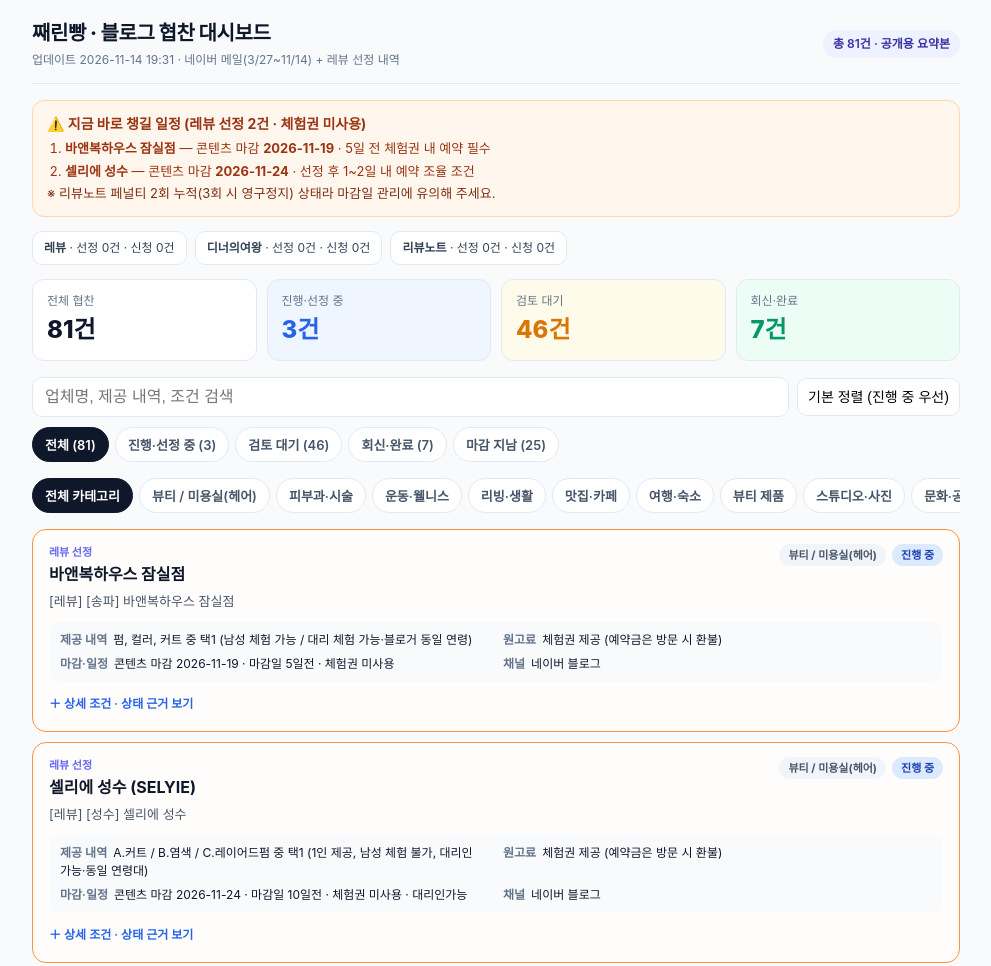
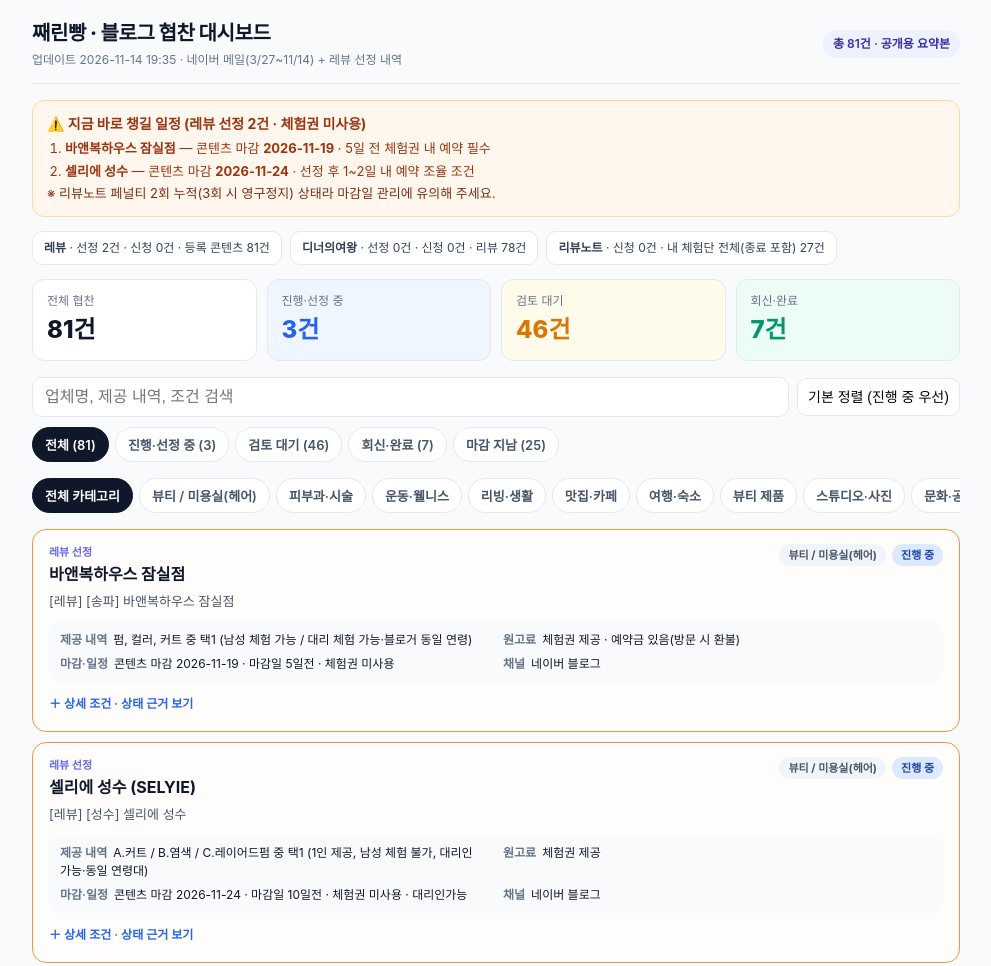
Before and after one commit to zzaerini/blog-sponsorship-dashboard, a plain HTML site: page index.html in a window 1280 px wide. Shown: the top 966 px of the page, without its empty margins (144-1135 px from the left). Drawn offline with Linux system fonts and the light colour scheme.

Commit message:
Fix platform snapshot counts and deposit note

```diff
--- a/index.html
+++ b/index.html
@@ -125,7 +125,7 @@
   <header>
     <div>
       <h1>째린빵 · 블로그 협찬 대시보드</h1>
-      <div class="sub">업데이트 2026-11-14 19:31 · 네이버 메일(3/27~11/14) + 레뷰 선정 내역</div>
+      <div class="sub">업데이트 2026-11-14 19:35 · 네이버 메일(3/27~11/14) + 레뷰 선정 내역</div>
     </div>
     <span class="acct-badge">총 81건 · 공개용 요약본</span>
   </header>
@@ -140,7 +140,7 @@
   </div>
 
   <div class="plat-row">
-    <div class="plat-chip"><strong>레뷰</strong> · 선정 0건 · 신청 0건</div><div class="plat-chip"><strong>디너의여왕</strong> · 선정 0건 · 신청 0건</div><div class="plat-chip"><strong>리뷰노트</strong> · 선정 0건 · 신청 0건</div>
+    <div class="plat-chip"><strong>레뷰</strong> · 선정 2건 · 신청 0건 · 등록 콘텐츠 81건</div><div class="plat-chip"><strong>디너의여왕</strong> · 선정 0건 · 신청 0건 · 리뷰 78건</div><div class="plat-chip"><strong>리뷰노트</strong> · 신청 0건 · 내 체험단 전체(종료 포함) 27건</div>
   </div>
 
   <section class="kpis">
@@ -188,7 +188,7 @@
       <p class="card-sub">[레뷰] [송파] 바앤복하우스 잠실점</p>
       <div class="meta-grid">
         <div><span class="lbl">제공 내역</span><span class="val">펌, 컬러, 커트 중 택1 (남성 체험 가능 / 대리 체험 가능·블로거 동일 연령)</span></div>
-        <div><span class="lbl">원고료</span><span class="val">체험권 제공 (예약금은 방문 시 환불)</span></div>
+        <div><span class="lbl">원고료</span><span class="val">체험권 제공 · 예약금 있음(방문 시 환불)</span></div>
         <div><span class="lbl">마감·일정</span><span class="val">콘텐츠 마감 2026-11-19 · 마감일 5일전 · 체험권 미사용</span></div>
         <div><span class="lbl">채널</span><span class="val">네이버 블로그</span></div>
       </div>
@@ -217,7 +217,7 @@
       <p class="card-sub">[레뷰] [성수] 셀리에 성수</p>
       <div class="meta-grid">
         <div><span class="lbl">제공 내역</span><span class="val">A.커트 / B.염색 / C.레이어드펌 중 택1 (1인 제공, 남성 체험 불가, 대리인 가능·동일 연령대)</span></div>
-        <div><span class="lbl">원고료</span><span class="val">체험권 제공 (예약금은 방문 시 환불)</span></div>
+        <div><span class="lbl">원고료</span><span class="val">체험권 제공</span></div>
         <div><span class="lbl">마감·일정</span><span class="val">콘텐츠 마감 2026-11-24 · 마감일 10일전 · 체험권 미사용 · 대리인가능</span></div>
         <div><span class="lbl">채널</span><span class="val">네이버 블로그</span></div>
       </div>
```
